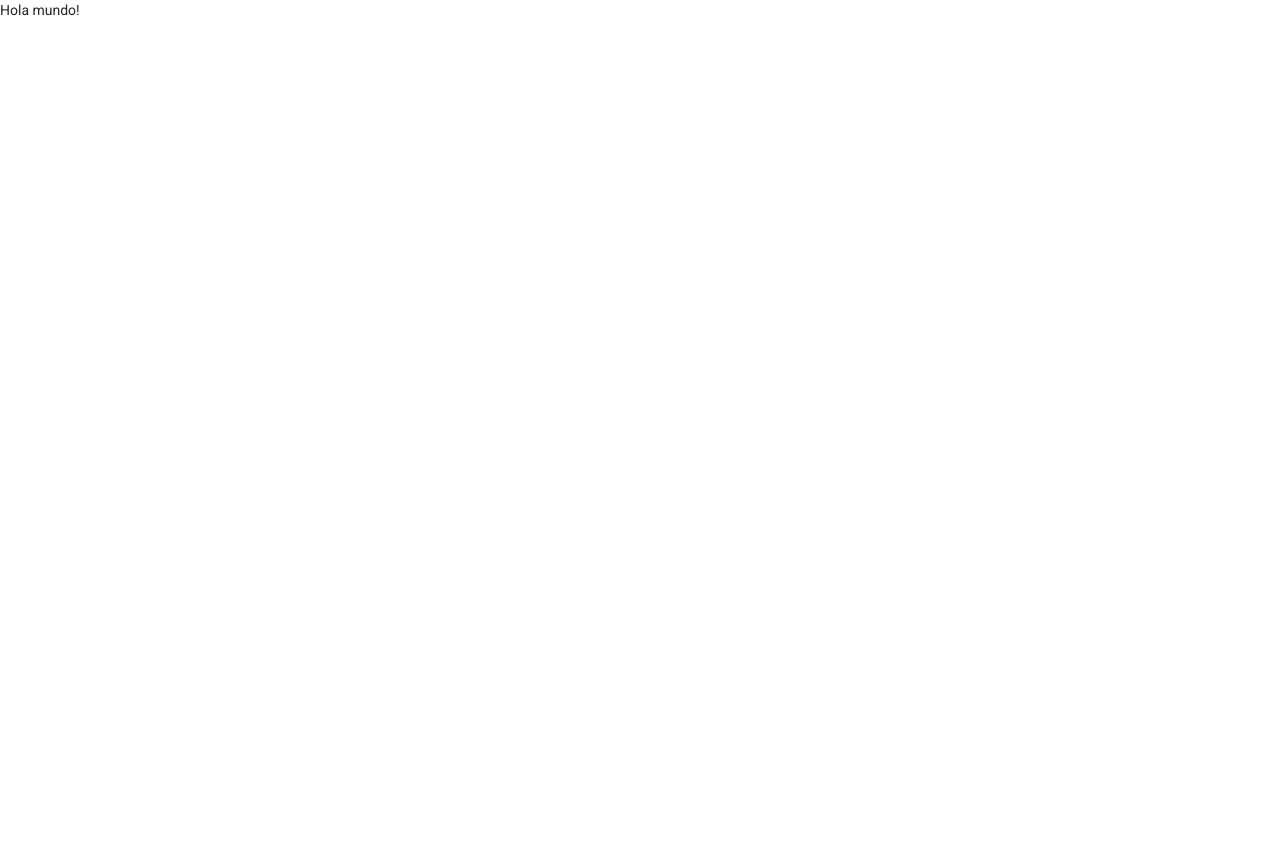
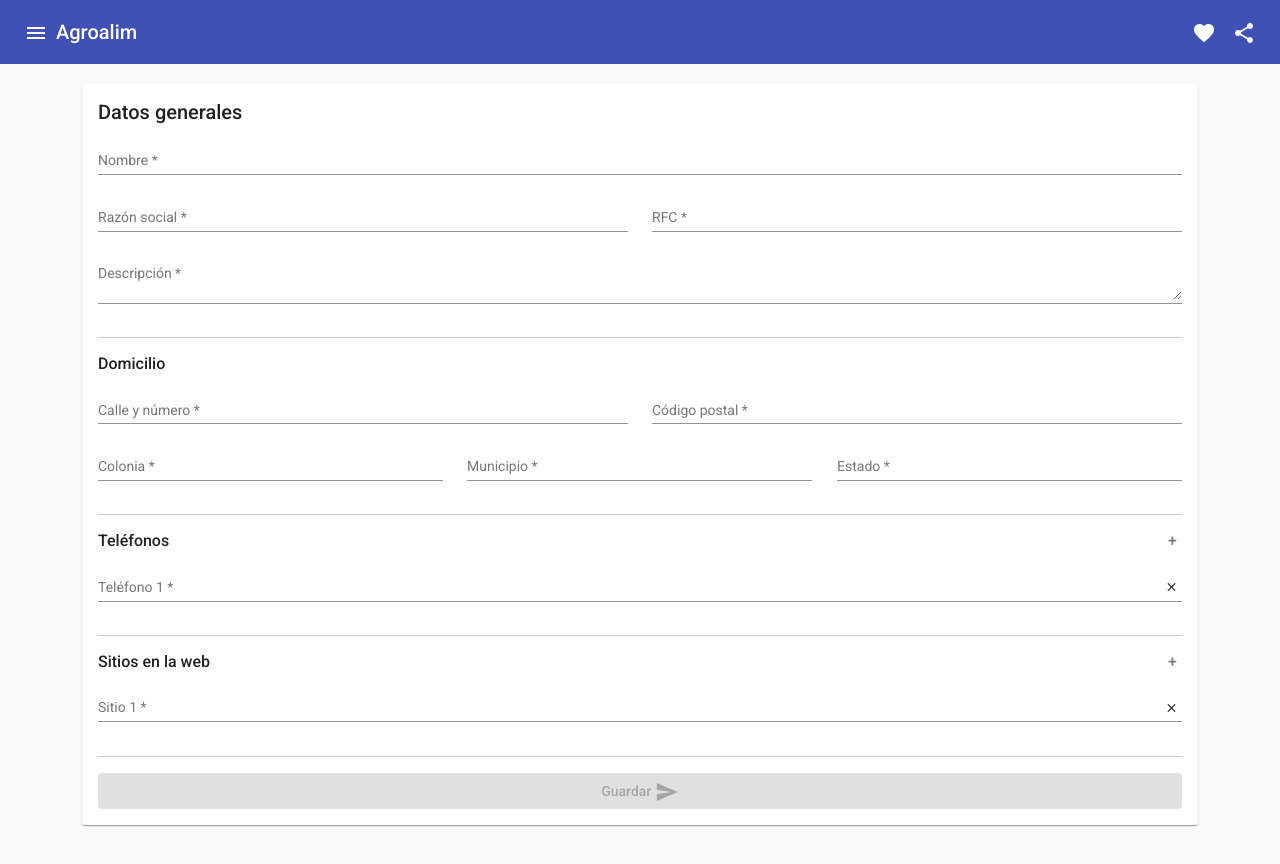
Before and after one commit to CesarChacha/Agroalim, an Angular app in the folder Agroalim/: page /registro in a window 1280 px wide. Before the commit this address led to /. Before the commit the page ends 800 px from the top, so only its background shows below. Built offline with nearby package versions, Linux system fonts and the light colour scheme.

Commit message:
Formulario Reactivo

```diff
--- a/Agroalim/src/app/app-routing.module.ts
+++ b/Agroalim/src/app/app-routing.module.ts
@@ -1,7 +1,10 @@
 import { NgModule } from '@angular/core';
 import { RouterModule, Routes } from '@angular/router';
+import { RegistroComponent } from "./registro/registro.component";
 
-const routes: Routes = [];
+const routes: Routes = [
+  {path : 'registro', title : 'Solicitud de registro', component : RegistroComponent}
+];
 
 @NgModule({
   imports: [RouterModule.forRoot(routes)],
--- a/Agroalim/src/app/app.component.css
+++ b/Agroalim/src/app/app.component.css
@@ -0,0 +1,15 @@
+.example-spacer {
+    flex: 1 1 auto;
+}
+
+
+.example-sidenav-content {
+    display: flex;
+    height: 100%;
+    align-items: center;
+    justify-content: center;
+}
+
+.example-sidenav {
+    padding: 20px;
+}
--- a/Agroalim/src/app/app.component.html
+++ b/Agroalim/src/app/app.component.html
@@ -1,3 +1,34 @@
+<mat-toolbar color="primary">
+  <button (click)="drawer.toggle()" mat-icon-button class="example-icon" aria-label="Example icon-button with menu icon">
+    <mat-icon>menu</mat-icon>
+  </button>
+  <span>Agroalim</span>
+  <span class="example-spacer"></span>
+  <button mat-icon-button class="example-icon favorite-icon" aria-label="Example icon-button with heart icon">
+    <mat-icon>favorite</mat-icon>
+  </button>
+  <button mat-icon-button class="example-icon" aria-label="Example icon-button with share icon">
+    <mat-icon>share</mat-icon>
+  </button>
+</mat-toolbar>
 
-Hola mundo!
-<router-outlet></router-outlet>
+<mat-drawer-container style="height: 100vh" autosize>
+  <br>
+  <mat-drawer #drawer class="example-sidenav" mode="side">
+    <p>Auto-resizing sidenav</p>
+    <p *ngIf="showFiller">Lorem, ipsum dolor sit amet consectetur.</p>
+    <button (click)="showFiller = !showFiller" mat-raised-button>
+      Toggle extra text
+    </button>
+  </mat-drawer>
+  <div class="container">
+    <div class="row">
+      <div class="col example-sidenav-content">
+        <mat-card class="w-100">
+          <router-outlet></router-outlet>
+        </mat-card>
+      </div>
+    </div>
+  </div>
+
+</mat-drawer-container>
--- a/Agroalim/src/app/app.component.ts
+++ b/Agroalim/src/app/app.component.ts
@@ -7,4 +7,7 @@ import { Component } from '@angular/core';
 })
 export class AppComponent {
   title = 'Agroalim';
+  showFiller = false;
+
+
 }
--- a/Agroalim/src/app/registro/registro.component.css
+++ b/Agroalim/src/app/registro/registro.component.css
@@ -0,0 +1,4 @@
+.ptb{
+    padding-right: 5px;
+    color: gray;
+}
--- a/Agroalim/src/app/registro/registro.component.html
+++ b/Agroalim/src/app/registro/registro.component.html
@@ -1 +1,129 @@
-<p>registro works!</p>
+<form  [formGroup]="formRegistro" (ngSubmit)="save()">
+    <div class="row">
+        <div class="col">
+            <p class="h5">Datos generales</p>
+        </div>
+    </div>
+    <div class="row">
+        <div class="col">
+            <mat-form-field class="w-100">
+                <mat-label>Nombre</mat-label>
+                <input matInput type="text"  formControlName="nombre">
+            </mat-form-field>
+        </div>
+    </div>
+    <div class="row">
+        <div class="col">
+            <mat-form-field class="w-100">
+                <mat-label>Razón social</mat-label>
+                <input matInput type="text"  formControlName="razon_social">
+            </mat-form-field>
+        </div>
+        <div class="col">
+            <mat-form-field class="w-100">
+                <mat-label>RFC</mat-label>
+                <input matInput type="text"  formControlName="rfc">
+            </mat-form-field>
+        </div>
+    </div>
+    <div class="row">
+        <div class="col">
+            <mat-form-field class="w-100">
+                <mat-label>Descripción</mat-label>
+                <textarea matInput type="text"  formControlName="descripcion"></textarea>
+            </mat-form-field>
+        </div>
+    </div>
+    <hr>
+    <div class="row">
+        <div class="col">
+            <p class="h6">Domicilio</p>
+        </div>
+    </div>
+    <div class="row">
+        <div class="col">
+            <mat-form-field class="w-100">
+                <mat-label>Calle y número</mat-label>
+                <input matInput type="text"  formControlName="calle_numero">
+            </mat-form-field>
+        </div>
+        <div class="col">
+            <mat-form-field class="w-100">
+                <mat-label>Código postal</mat-label>
+                <input matInput type="text"  formControlName="codigo_postal">
+            </mat-form-field>
+        </div>
+    </div>
+    <div class="row">
+        <div class="col">
+            <mat-form-field class="w-100">
+                <mat-label>Colonia</mat-label>
+                <input matInput type="text"  formControlName="colonia">
+            </mat-form-field>
+        </div>
+        <div class="col">
+            <mat-form-field class="w-100">
+                <mat-label>Municipio</mat-label>
+                <input matInput type="text"  formControlName="municipio">
+            </mat-form-field>
+        </div>
+        <div class="col">
+            <mat-form-field class="w-100">
+                <mat-label>Estado</mat-label>
+                <input matInput type="text"  formControlName="estado">
+            </mat-form-field>
+        </div>
+    </div>
+
+    <hr>
+    <div class="row">
+        <div class="col">
+            <p class="h6">Teléfonos</p>
+        </div>
+        <div class="col">
+            <p class="h6 text-end ptb"><a (click)="addTelefono()">+</a></p>
+        </div>
+    </div>
+    <div formArrayName="telefonos">
+        <div class="row" *ngFor="let item of getTelefonos.controls; let PosT = index" [formGroupName]="PosT">
+            <div class="col">
+                <mat-form-field class="w-100">
+                    <mat-label>Teléfono {{PosT+1}}</mat-label>
+                    <input matInput type="text" formControlName="telefono">
+                    <button type="button" (click)="delTelefono(PosT)" matSuffix mat-icon-button aria-label="Clear">
+                      <mat-icon>close</mat-icon>
+                    </button>
+                </mat-form-field>
+            </div>
+        </div>
+    </div>
+
+    <hr>
+    <div class="row">
+        <div class="col">
+            <p class="h6">Sitios en la web</p>
+        </div>
+        <div class="col">
+            <p class="h6 text-end ptb"><a (click)="addSitio()">+</a></p>
+        </div>
+    </div>
+    <div formArrayName="sitios">
+        <div class="row" *ngFor="let item of getSitios.controls; let PosS = index" [formGroupName]="PosS">
+            <div class="col">
+                <mat-form-field class="w-100">
+                    <mat-label>Sitio {{PosS+1}}</mat-label>
+                    <input matInput type="text" formControlName="sitio">
+                    <button type="button" (click)="delSitio(PosS)" matSuffix mat-icon-button aria-label="Clear">
+                      <mat-icon>close</mat-icon>
+                    </button>
+                </mat-form-field>
+            </div>
+        </div>
+    </div>
+    <hr>
+    <div class="row">
+        <div class="col">
+            <button type="submit" class="w-100" mat-raised-button color="primary" [disabled]="formRegistro.invalid">Guardar <mat-icon>send</mat-icon></button>
+        </div>
+    </div>
+</form>
--- a/Agroalim/src/app/registro/registro.component.ts
+++ b/Agroalim/src/app/registro/registro.component.ts
@@ -1,4 +1,5 @@
 import { Component, OnInit } from '@angular/core';
+import { FormArray, FormBuilder, FormGroup, Validators } from '@angular/forms';
 
 @Component({
   selector: 'app-registro',
@@ -7,9 +8,71 @@ import { Component, OnInit } from '@angular/core';
 })
 export class RegistroComponent implements OnInit {
 
-  constructor() { }
+  constructor(
+    private fb: FormBuilder
+  ) { }
+
+  formRegistro!: FormGroup ;
 
   ngOnInit(): void {
+    this.initForm();
   }
 
+  initForm(){
+    this.formRegistro =  this.fb.group({
+      nombre : ["",[ Validators.required]],
+      razon_social : ["",[ Validators.required]],
+      rfc : ["",[ Validators.required]],
+      descripcion : ["",[ Validators.required]],
+      calle_numero:["",[ Validators.required]],
+      codigo_postal : ["",[ Validators.required]],
+      colonia : ["",[ Validators.required]],
+      municipio : ["",[ Validators.required]],
+      estado : ["",[ Validators.required]],
+      telefonos : this.fb.array([]),
+      sitios : this.fb.array([])
+    });
+    this.addSitio();
+    this.addTelefono();
+  }
+
+  save(){
+    console.log(this.formRegistro.value)
+  }
+
+  addTelefono(){
+    const cntrs = <FormArray>this.formRegistro!.controls['telefonos'];
+    cntrs.push(this.fb.group(
+      {
+        telefono : ["",[Validators.required]]
+      }
+    ));
+  }
+
+  delTelefono(index:number){
+    const cntrs = <FormArray>this.formRegistro!.controls['telefonos'];
+    cntrs.removeAt(index);
+  }
+
+  addSitio(){
+    const cntrs = <FormArray>this.formRegistro!.controls['sitios'];
+    cntrs.push(this.fb.group(
+      {
+        sitio : ["",[Validators.required]]
+      }
+    ));
+  }
+
+  delSitio(index:number){
+    const cntrs = <FormArray>this.formRegistro!.controls['sitios'];
+    cntrs.removeAt(index);
+  }
+
+  get getTelefonos(){
+    return this.formRegistro!.controls['telefonos'] as FormArray;
+  }
+
+  get getSitios(){
+    return this.formRegistro!.controls['sitios'] as FormArray;
+  }
 }
```
Also changed, not shown: Agroalim/src/app/app.module.ts (+18 -1 lines), 2 other files (tests, documents, lock files or other folders).
